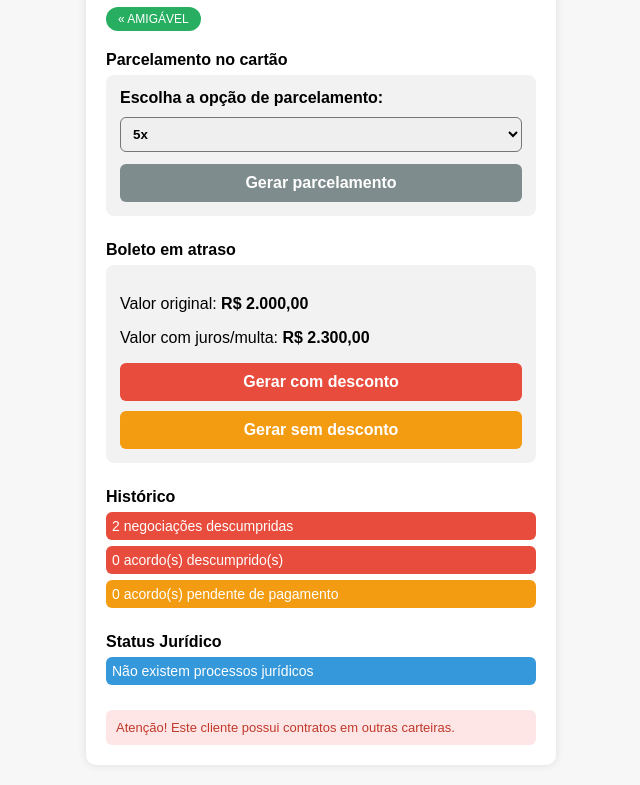
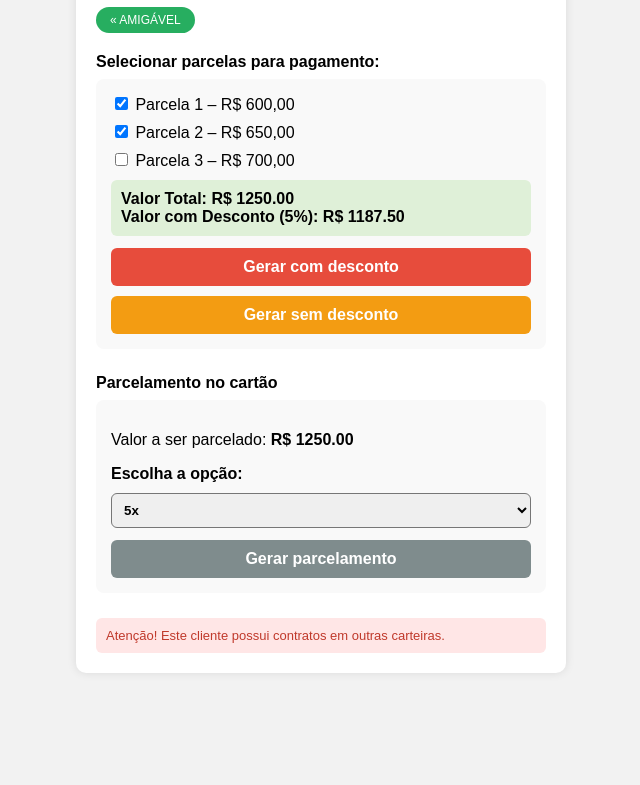
Before and after one commit to henri524/tela-unica-gvc, a plain HTML site: page index.html in a window 1280 px wide. Shown: the part 85-870 px from the top of the page, without its empty margins (319-959 px from the left). After the commit the page ends 800 px from the top, so only its background shows below. Drawn offline with Linux system fonts and the light colour scheme.

Commit message:
Update index.html

```diff
--- a/index.html
+++ b/index.html
@@ -3,11 +3,11 @@
 <head>
   <meta charset="UTF-8" />
   <meta name="viewport" content="width=device-width, initial-scale=1.0"/>
-  <title>Tela Única GVC – Atualizado</title>
+  <title>Tela Única GVC – Interativo</title>
   <style>
     body {
       font-family: Arial, sans-serif;
-      background-color: #f7f7f7;
+      background-color: #f2f2f2;
       margin: 0;
       padding: 20px;
     }
@@ -16,7 +16,7 @@
       background-color: #fff;
       border-radius: 10px;
       padding: 20px;
-      max-width: 430px;
+      max-width: 450px;
       margin: auto;
       box-shadow: 0 0 10px rgba(0,0,0,0.1);
     }
@@ -35,7 +35,7 @@
     .status {
       background-color: #27ae60;
       color: white;
-      padding: 5px 12px;
+      padding: 6px 14px;
       border-radius: 20px;
       font-size: 12px;
       display: inline-block;
@@ -48,12 +48,12 @@
 
     .section-title {
       font-weight: bold;
-      margin-bottom: 6px;
+      margin-bottom: 8px;
     }
 
     .card {
-      background-color: #f2f2f2;
-      padding: 14px;
+      background-color: #f9f9f9;
+      padding: 15px;
       border-radius: 8px;
     }
 
@@ -78,17 +78,26 @@
     .btn-green { background-color: #27ae60; }
     .btn-gray { background-color: #7f8c8d; }
 
-    .history-box div {
-      margin-bottom: 6px;
-      padding: 6px;
+    select {
+      width: 100%;
+      padding: 8px;
       border-radius: 6px;
-      font-size: 14px;
-      color: white;
+      margin-top: 10px;
+      font-weight: bold;
     }
 
-    .descumprido { background-color: #e74c3c; }
-    .pendente { background-color: #f39c12; }
-    .nenhum { background-color: #3498db; }
+    .checkbox-list label {
+      display: block;
+      margin-bottom: 8px;
+    }
+
+    .total-box {
+      margin-top: 10px;
+      background: #dff0d8;
+      padding: 10px;
+      border-radius: 6px;
+      font-weight: bold;
+    }
 
     .alert {
       background-color: #ffe6e6;
@@ -98,46 +107,81 @@
       font-size: 13px;
       margin-top: 15px;
     }
-
-    select {
-      width: 100%;
-      padding: 8px;
-      border-radius: 6px;
-      margin-top: 10px;
-      font-weight: bold;
-    }
   </style>
 
   <script>
-    function gerarParcelamento() {
-      const valor = 2100;
-      const parcelas = document.getElementById("opcaoParcelas").value;
-      const valorParcela = (valor / parcelas).toFixed(2);
-      alert(`Parcelamento em ${parcelas}x de R$ ${valorParcela}`);
+    const parcelas = [
+      { id: 1, descricao: 'Parcela 1 - Venc. 10/06', valor: 600.00 },
+      { id: 2, descricao: 'Parcela 2 - Venc. 10/07', valor: 650.00 },
+      { id: 3, descricao: 'Parcela 3 - Venc. 10/08', valor: 700.00 }
+    ];
+
+    function atualizarTotal() {
+      const checkboxes = document.querySelectorAll('.parcela-checkbox');
+      let total = 0;
+
+      checkboxes.forEach((cb, index) => {
+        if (cb.checked) {
+          total += parcelas[index].valor;
+        }
+      });
+
+      document.getElementById("valorTotal").innerText = "R$ " + total.toFixed(2);
+
+      const comDesconto = total * 0.95;
+      document.getElementById("valorDesconto").innerText = "R$ " + comDesconto.toFixed(2);
+      document.getElementById("valorCartao").innerText = "R$ " + total.toFixed(2);
     }
 
-    function gerarComDesconto() {
-      const valorOriginal = 2000;
-      const valorDesconto = valorOriginal * 1.05;
-      alert(`Boleto com desconto gerado: R$ ${valorDesconto.toFixed(2)}`);
+    function gerarBoletoComDesconto() {
+      const texto = document.getElementById("valorDesconto").innerText;
+      alert("Boleto com 5% de desconto gerado: " + texto);
     }
 
-    function gerarSemDesconto() {
-      alert("Boleto com valor cheio (R$ 2.300,00) gerado.");
+    function gerarBoletoSemDesconto() {
+      const texto = document.getElementById("valorTotal").innerText;
+      alert("Boleto gerado sem desconto: " + texto);
+    }
+
+    function gerarParcelamento() {
+      const texto = document.getElementById("valorCartao").innerText;
+      const parcelas = document.getElementById("opcaoParcelas").value;
+      const valor = parseFloat(texto.replace("R$", "").replace(",", "."));
+      const valorParcela = (valor / parcelas).toFixed(2);
+      alert(`Parcelado em ${parcelas}x de R$ ${valorParcela}`);
     }
   </script>
 </head>
-
-<body>
+<body onload="atualizarTotal()">
   <div class="container">
     <div class="header">Jennyfer Azevedo</div>
     <div class="subheader">626.318.760-90</div>
     <div class="status">« AMIGÁVEL</div>
 
     <div class="section">
+      <div class="section-title">Selecionar parcelas para pagamento:</div>
+      <div class="card checkbox-list">
+        <label><input type="checkbox" class="parcela-checkbox" checked onchange="atualizarTotal()"> Parcela 1 – R$ 600,00</label>
+        <label><input type="checkbox" class="parcela-checkbox" checked onchange="atualizarTotal()"> Parcela 2 – R$ 650,00</label>
+        <label><input type="checkbox" class="parcela-checkbox" onchange="atualizarTotal()"> Parcela 3 – R$ 700,00</label>
+
+        <div class="total-box">
+          Valor Total: <span id="valorTotal">R$ 0,00</span><br/>
+          Valor com Desconto (5%): <span id="valorDesconto">R$ 0,00</span>
+        </div>
+
+        <div class="buttons">
+          <div class="btn btn-red" onclick="gerarBoletoComDesconto()">Gerar com desconto</div>
+          <div class="btn btn-orange" onclick="gerarBoletoSemDesconto()">Gerar sem desconto</div>
+        </div>
+      </div>
+    </div>
+
+    <div class="section">
       <div class="section-title">Parcelamento no cartão</div>
       <div class="card">
-        <label for="opcaoParcelas"><strong>Escolha a opção de parcelamento:</strong></label>
+        <p>Valor a ser parcelado: <strong><span id="valorCartao">R$ 0,00</span></strong></p>
+        <label for="opcaoParcelas"><strong>Escolha a opção:</strong></label>
         <select id="opcaoParcelas">
           <option value="5">5x</option>
           <option value="10">10x</option>
@@ -149,35 +193,9 @@
       </div>
     </div>
 
-    <div class="section">
-      <div class="section-title">Boleto em atraso</div>
-      <div class="card">
-        <p>Valor original: <strong>R$ 2.000,00</strong></p>
-        <p>Valor com juros/multa: <strong>R$ 2.300,00</strong></p>
-        <div class="buttons">
-          <div class="btn btn-red" onclick="gerarComDesconto()">Gerar com desconto</div>
-          <div class="btn btn-orange" onclick="gerarSemDesconto()">Gerar sem desconto</div>
-        </div>
-      </div>
+    <div class="alert">
+      Atenção! Este cliente possui contratos em outras carteiras.
     </div>
-
-    <div class="section">
-      <div class="section-title">Histórico</div>
-      <div class="history-box">
-        <div class="descumprido">2 negociações descumpridas</div>
-        <div class="descumprido">0 acordo(s) descumprido(s)</div>
-        <div class="pendente">0 acordo(s) pendente de pagamento</div>
-      </div>
-    </div>
-
-    <div class="section">
-      <div class="section-title">Status Jurídico</div>
-      <div class="history-box">
-        <div class="nenhum">Não existem processos jurídicos</div>
-      </div>
-    </div>
-
-    <div class="alert">Atenção! Este cliente possui contratos em outras carteiras.</div>
   </div>
 </body>
 </html>
```
